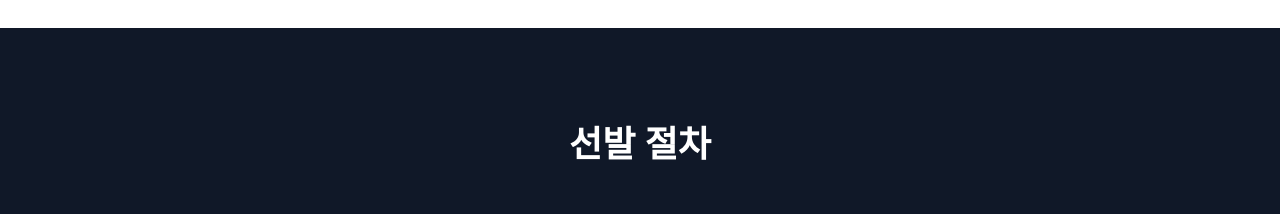
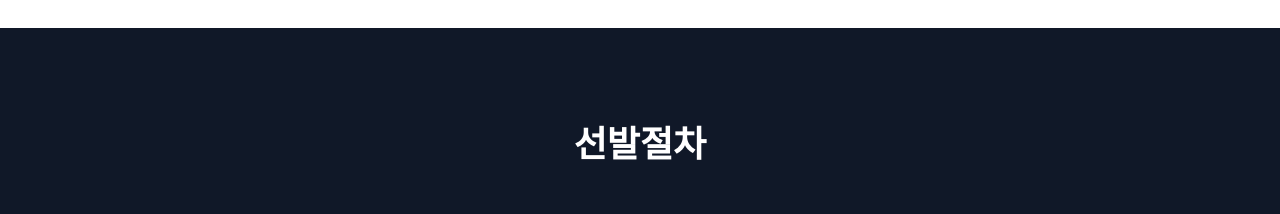
Before and after one commit to dvdkkk/fintech-internship-fullstack, a React (Vite) app: page / in a window 1280 px wide. Shown: the part 10340-10554 px from the top of the page. Built offline with nearby package versions, Linux system fonts and the light colour scheme; a web font is replaced by a local one.

Commit message:
fix(app): Correct '선발 절차' to '선발절차'
Corrects the Korean spacing in the "Selection Process" heading on the main page to align with common usage and improve readability.

```diff
--- a/src/App.tsx
+++ b/src/App.tsx
@@ -591,7 +591,7 @@
           viewport={{ once: true, margin: "-50px" }}
           className="max-w-6xl mx-auto px-6"
         >
-          <h2 className="text-3xl md:text-4xl font-bold mb-16 text-center">선발 절차</h2>
+          <h2 className="text-3xl md:text-4xl font-bold mb-16 text-center">선발절차</h2>
           <div className="grid grid-cols-2 md:grid-cols-3 lg:grid-cols-6 gap-4">
             {[
               { step: "01", title: "지원서 작성", desc: "수강하고 싶은 과정의 지원서를 작성합니다." },
```
